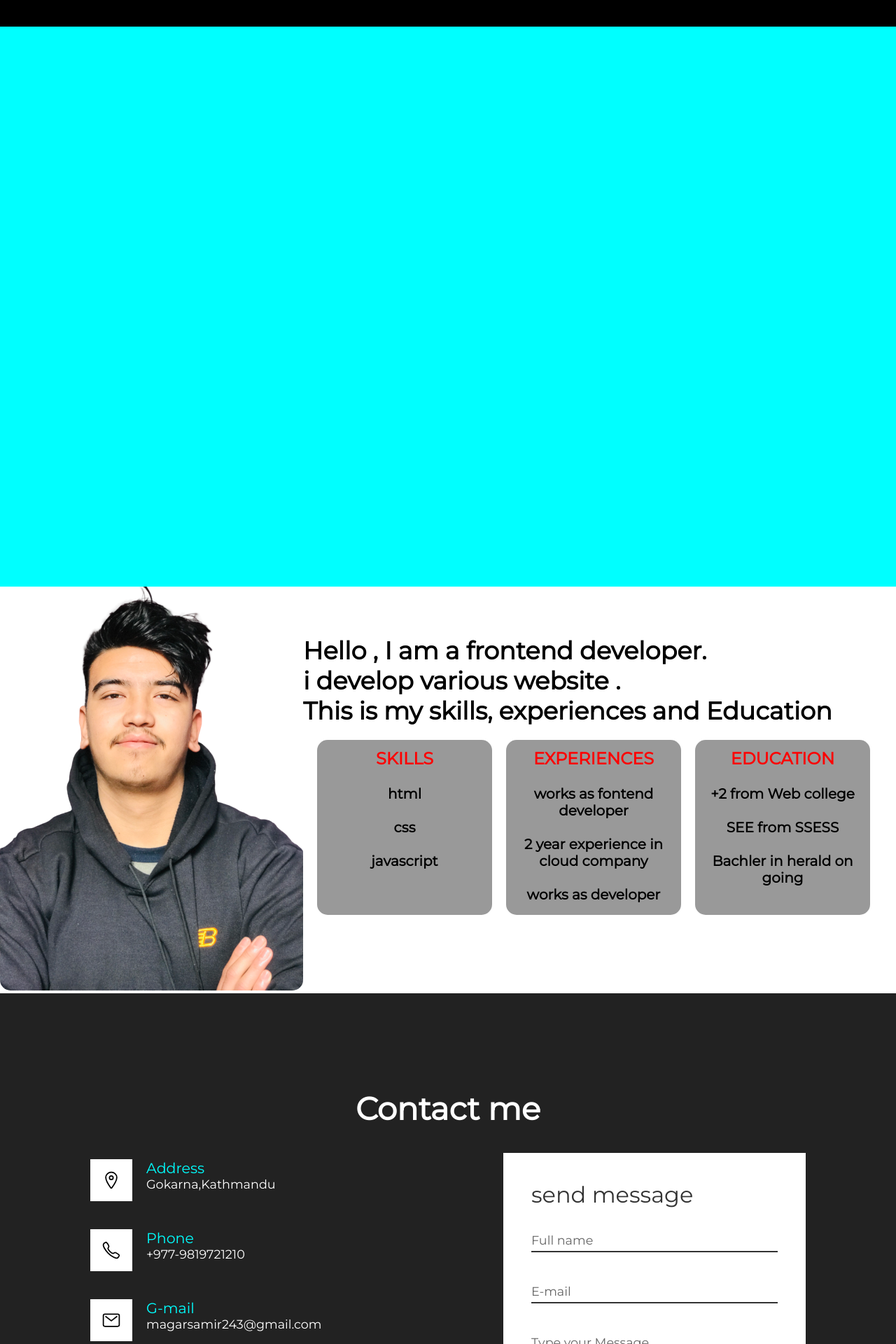
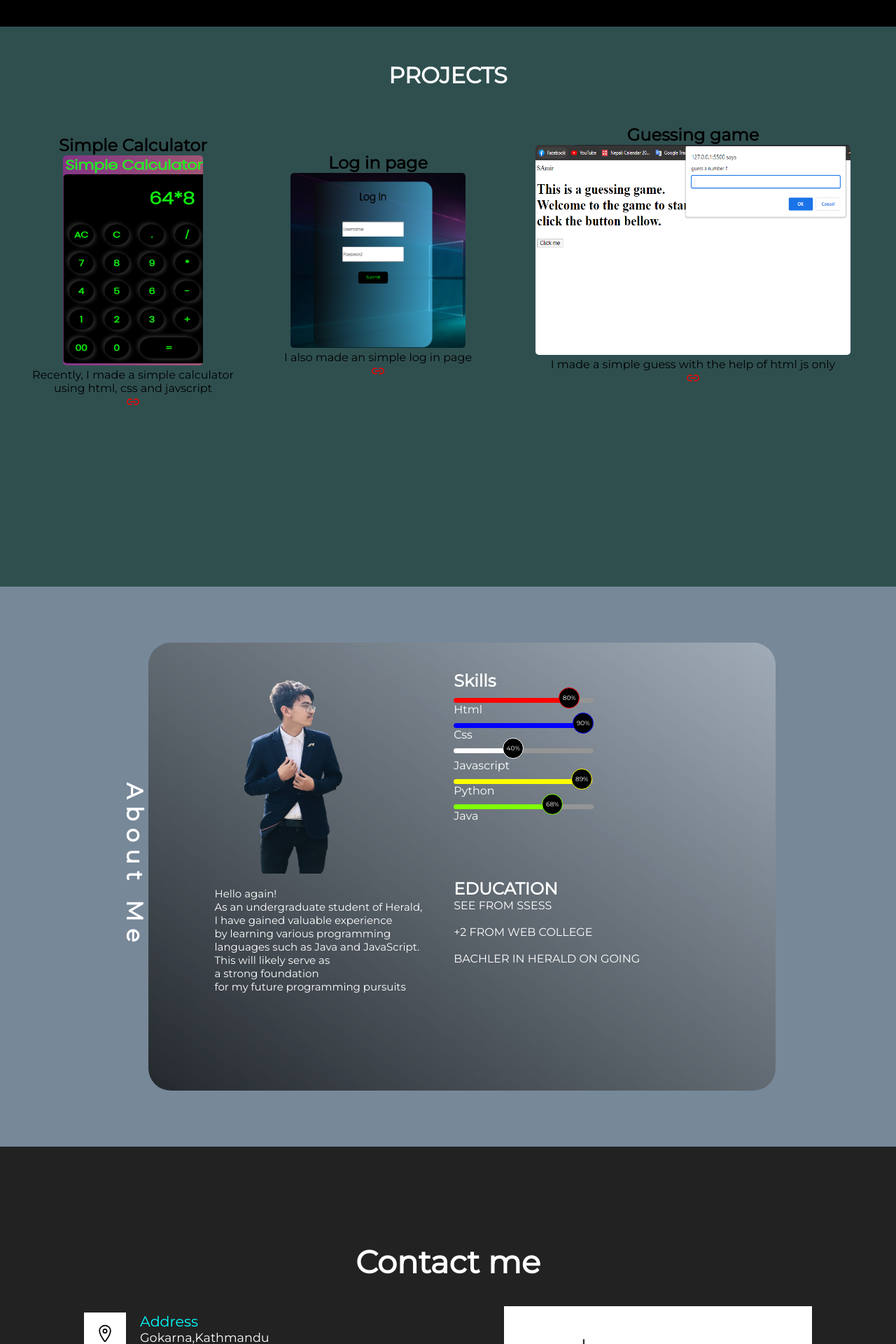
Before and after one commit to SamirShrestha332/Web-technologies, a PHP site: page / in a window 1280 px wide. Shown: the part 1375-3295 px from the top of the page at 70% size. Run offline with PHP 8.4, Linux system fonts and the light colour scheme; some libraries are stand-ins or nearby versions.

Commit message:
Add files via upload

```diff
--- a/portfolio website/index.html
+++ b/portfolio website/index.html
@@ -77,42 +77,81 @@
 </div>
 <!----------Project----------->
 <div id="project">
-
+    <div class="header">
+    <h1>PROJECTS</h1><br>
+</div>
+    <div class="container">
+     <div class="cal"><br>
+      <h2>Simple Calculator</h2>
+      <img src="/portfolio website/portfoliocss/simple calculator.png">
+       <p>Recently, I made a simple calculator <br>using html, css and javscript <br></p>
+       <a href="https://github.com/SamirShrestha332/Web-technologies/tree/main/simple%20calculator"><ion-icon name="link-outline"></ion-icon></a>
+    </div>
+<div class="login">
+    <h2>Log in page</h2>
+    <img src="/portfolio website/log in page.png">
+    <p>I also made an simple log in page <br></p>
+    <a href="https://github.com/SamirShrestha332/Web-technologies/tree/main/log%20in%20page"><ion-icon name="link-outline"></ion-icon></a>
+</div>
+<div class="guessgame">
+    <h2>Guessing game</h2>
+    <img src="/portfolio website/guessing game.png" >
+    <p>I made a simple guess  with the help of html  js only</p>
+    <a href="https://github.com/SamirShrestha332/Web-technologies/tree/main/Guessing%20game"><ion-icon name="link-outline"></ion-icon></a>
+</div>
+</div>
 </div>
 <!------------About ------------->
 <div id="about">
-<div  class="image">
-<img src="me.png">
+    <h1>About Me</h1>
+    <div class="glass">
+        <div class="image">
+        <img src="/portfolio website/portfoliocss/about me.png">
+       <p> Hello again!<br> As an undergraduate student of Herald, <br>I have gained valuable experience <br>by learning various programming <br>languages such as Java and JavaScript. <br>This will likely serve as <br>a strong foundation <br>for my future programming pursuits</p>
     </div>
-<div id="introduction">
-<p> Hello , I am a frontend developer.<br> i develop various website  .<br>  This  is  my skills, experiences and Education</p>
-<div class="choice">
     <div class="skills">
-    <p>skills</p><br>
-    <ul>
-        <li>html</li><br>
-        <li>css</li><br>
-        <li>javascript</li>
-    </ul>
+        <h2>Skills</h2>
+        <div class="skills_list1">
+            <div class="progress-bar">
+                <div class="html"><span>80%</span></div>
             </div>
-<div class="experiences">
-    <p>experiences</p><br>
-    <ul>
-        <li>works as fontend developer</li><br>
-        <li>2 year experience in cloud company</li><br>
-        <li>works as developer</li>
-    </ul>
+          <p>Html</p>
+
+        </div>
+        <div class="skill_list2">
+            <div class="progress-bar">
+                <div class="css"><span>90%</span></div>
+            </div>
+        <p>Css</p>
+       </div>
+       <div class="skill_list3">
+        <div class="progress-bar">
+            <div class="javascript"><span>40%</span></div>
+        </div>
+        <p>Javascript</p>
+       </div>
+       <div class="skill_list4">
+        <div class="progress-bar">
+            <div class="python"><span>89%</span></div>
+        </div>
+        <p>Python</p>
+       </div>
+       <div class="skill_list5">
+        <div class="progress-bar">
+            <div class="java"><span>68%</span></div>
+        </div>
+        <p>Java</p>
        </div>
        <div class="education">
-    <p>education</p><br>
-    <ul>
-        <li>+2 from Web college</li><br>
-        <li>SEE from SSESS</li><br>
-        <li>Bachler in herald on going</li>
-    </ul>
+        <h2>Education</h2>
+        <p>SEE from SSESS</p><br>
+        <p>+2 from Web college</p><br>
+        <p>Bachler in herald on going</p><br>
     </div>
     </div>
+
     </div>
+
 </div>
 <!----------Contacts-------->
 <div id="Contact">
--- a/portfolio website/portfoliocss/page2.css
+++ b/portfolio website/portfoliocss/page2.css
@@ -1,6 +1,6 @@
 #Hobbies{
     width:100%;
-    height:auto;
+    height:100vh;
     background-color:black;
     padding:50px 0px;
     color:white;
@@ -60,8 +60,10 @@ color: white;
     .hobbies{
         display:flex;
         justify-content: center;
+
     }
-    .container h1{
-        writing-mode:vertical-rl;
     }
-}
+    #Hobbies{
+        width:100%;
+        height:auto;
+    }
--- a/portfolio website/portfoliocss/page3.css
+++ b/portfolio website/portfoliocss/page3.css
@@ -1,59 +1,87 @@
-#about{
-    width:100vw;
-    height:auto;
-    display: flex;
-    flex-direction: row;
-    flex-wrap: wrap;
-    background-color: white;
+#project{
+    background:#2F4F4F;
+    width: 100%;
+    height: 100vh;
 }
-#about .image img{
-
-    border-radius:15px;
+ .header{
+    text-align: center;
+    color: white;
+    padding-top:50px;
 }
-#about #introduction{
-    width:fit-content;
-    height:auto;
-    font-size:35px;
-    font-weight: bolder;
-    color:black;
-    margin-top: 2em;
-}
- .skills,.experiences,.education{
+#project .container img{
     width:250px;
-    height:250px;
-    background-color: rgba(0, 0, 0, 0.4);
-    color:black;
-    border-radius:15px;
-    text-align: center;
-    font-size:20px
-
+    height: 250px;
+    border-radius:5px;
 
 }
-.choice{
+#project .container .cal img{
+    width:200px;
+    height:300px;
+}
+.cal{
+    width:300px;
+    height:auto;
+    text-align:center;
+    margin-left: 0;
+    border-radius:15px;
+    padding:3px;
+    transition:0.5s ease-in;
+    cursor:pointer;
+}
+.login{
+    width:300px;
+    height:auto;
+    text-align:center;
+    margin-left: 0;
+    border-radius:15px;
+    padding:3px;
+    transition:0.5s ease-in;
+}
+#project .container .guessgame img{
+    width:450px;
+    height:300px;
+}
+.guessgame{
+    width:500px;
+    height:auto;
+    border-radius:15px;
+    margin-bottom:30px;
+    text-align: center;
+    transition:0.5s ease-in;
+}
+.container{
     display: flex;
+    flex-wrap: wrap;
     flex-direction: row;
-    flex-wrap: wrap;
-    gap:20px;
-    padding:20px;
+
 }
-.experiences p{
-    font-size:larger;
-    text-transform: uppercase;
+.container a{
     color:red;
-    margin-top:12px;
+    font-size:20px;
 }
-.skills p{
-    font-size:larger;
-    text-transform: uppercase;
-    color:red;
-    margin-top:12px;
+.cal:hover{
+    background-color:black;
+    color:white;
+    transform: translateY(-20px);
+    font-size:15px;
+    }
+.guessgame:hover{
+    background-color:black;
+    color:white;
+    transform: translateY(-20px);
+    font-size:15px;
 }
-.education p{
-    font-size:larger;
-    text-transform: uppercase;
-    color:red;
-    margin-top:12px;
+.login:hover{
+    background-color:black;
+    color:white;
+    transform: translateY(-20px);
+    font-size:15px;
 }
-li{
-    list-style: none;
+
+@media  (max-width:728px) {
+
+    #project{
+    width: 100%;
+    height: auto;
 }
+}
--- a/portfolio website/portfoliocss/page4.css
+++ b/portfolio website/portfoliocss/page4.css
@@ -1,5 +1,148 @@
-#project{
-    width:100vw;
+#about .skills_list img{
+width:160px;
+height:160px;
+}
+#about{
     height:100vh;
-    background-color: aqua;
+    background:#778899;
+    display: flex;
+    align-items: center;
+    justify-content: center;
+    color:white;
+
 }
+.glass{
+    background-color: white;
+    min-height: 80vh;
+    width:70%;
+    background:linear-gradient(to right top,rgba(0,0,0,0.7),rgba(255,255,255,0.3));
+    border-radius:2rem;
+    z-index:1;
+    backdrop-filter:blur(2rem);
+    display: flex;
+    flex-direction: row;
+    flex-wrap: wrap;
+    padding:30px 80px;
+}
+
+#about .glass img{
+width:250px;
+height:300px;
+}
+#about h1{
+    writing-mode: vertical-rl;
+    letter-spacing: 10px;
+}
+.progress-bar{
+    background-color: #959595;
+    width:200px;
+    height:7px;
+    border-radius:5px;
+}
+.progress-bar div{
+    height:7px;
+    width:0%;
+    border-radius: 5px;
+    margin-top: 10px;
+}
+.progress-bar div span{
+    float: right;
+    font-size:9px;
+    height:30px;
+    width:30px;
+    border-radius:50%;
+    background:black;
+    margin-top:-15px;
+    margin-right:-20px;
+    display: flex;
+    align-items: center;
+    justify-content:center;
+    color:white;
+
+}
+
+.html{
+background-color: red;
+animation: html 2s linear forwards;
+}
+.css{
+    background-color:blue;
+    animation: css 2s linear forwards;
+}
+.javascript{
+    background-color: white;
+    animation: javascript 2s linear forwards;
+}
+.java{
+    background-color: chartreuse;
+    animation: java 2s linear forwards;
+}
+.python{
+    background-color:yellow;
+    animation: python 2s linear forwards;
+}
+.html span{
+    border:1px solid red;
+}
+.css span{
+    border:1px solid blue;
+}
+.javascript span{
+    border:1px solid white;
+}
+.java span{
+    border:1px solid chartreuse;
+}
+.python span{
+    border:1px solid yellow;
+}
+
+@keyframes html {
+    100%{width:80%;}
+}
+@keyframes css {
+    100%{width:90%;}
+}
+@keyframes javascript{
+    100%{width:40%;}
+}
+@keyframes java {
+    100%{width:68%;}
+}
+@keyframes python {
+    100%{width:89%;}
+}
+
+#about .glass .image p{
+    font-size:15px;
+    padding:15px;
+    margin-right:30px;
+}
+  .education{
+margin-top:80px;
+text-transform:uppercase;
+}
+.skills{
+    margin-top:10px;
+}
+@media (max-width:768px){
+    #about {
+        height:auto;
+        text-align: center;
+    }
+    .glass{
+        margin:10% 0;
+        display: flex;
+        padding:20px;
+        justify-content: center;
+    }
+
+    }
+@media screen and (max-width:909px) {
+    #about{
+     height: auto;
+    }
+    .glass{
+        margin:60px 0;
+    }
+}
--- a/portfolio website/portfoliocss/page5.css
+++ b/portfolio website/portfoliocss/page5.css
@@ -2,11 +2,12 @@
     position: relative;
     min-height:100vh;
     background-color:#222;
-    padding:50px 100px;
+    padding:45px 90px;
     display: flex;
     justify-content: center;
     align-items: center;
     flex-direction: column;
+
 
 }
 #Contact .content{
@@ -21,7 +22,8 @@
     align-items: center;
     justify-content: center;
     gap:50px;
-    margin-top:25px
+    margin-top:25px;
+    height:auto;
 
 }
 .container .contactinfo{
```
Also changed, not shown: portfolio website/portfoliocss/page1.css (+22 -11 lines), portfolio website/Javascript.png (added), portfolio website/Python.jpg (added), portfolio website/guessing game.png (added), portfolio website/java.png (added), portfolio website/log in page.png (added), portfolio website/portfoliocss/about me.png (added), portfolio website/portfoliocss/simple calculator.png (added). Lines whose indentation alone changed are shown as unchanged.
